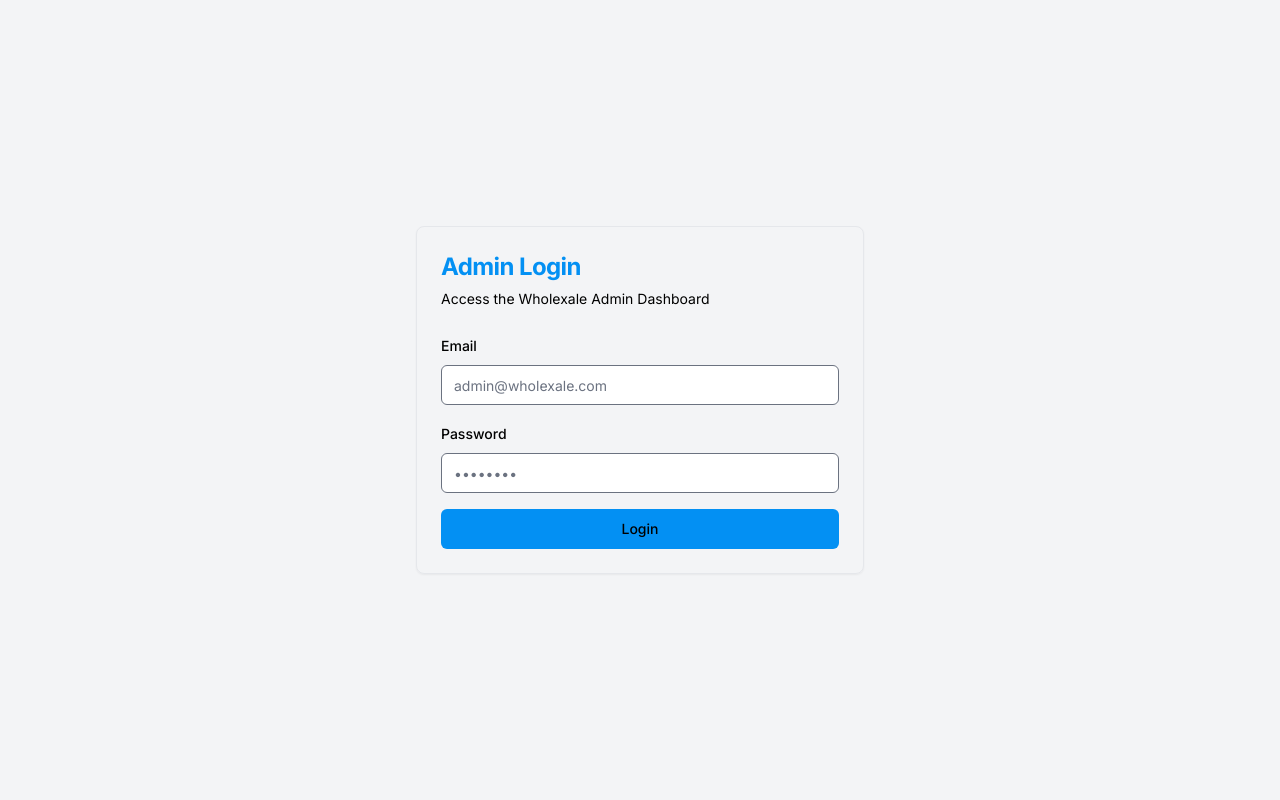
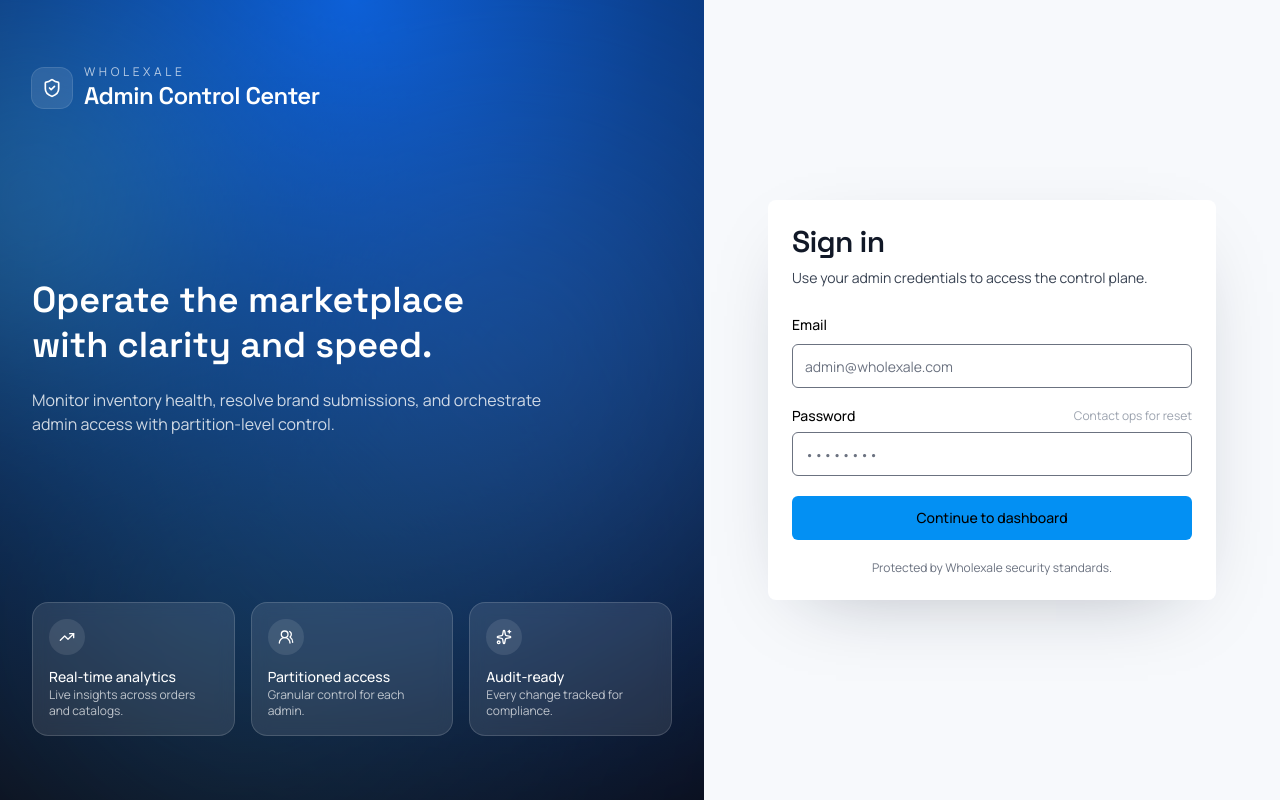
Before and after one commit to shannu2342/wholeaxle, a Next.js app in the folder admin-web/: page /admin/login in a window 1280 px wide. Built offline with nearby package versions, Linux system fonts and the light colour scheme; no server answers.

Commit message:
Enhance admin functionality

```diff
--- a/admin-web/src/app/admin/login/page.tsx
+++ b/admin-web/src/app/admin/login/page.tsx
@@ -7,6 +7,7 @@
 import { Label } from '@/components/ui/label'
 import { Card, CardContent, CardDescription, CardHeader, CardTitle } from '@/components/ui/card'
 import { adminApi } from '@/lib/api'
+import { ShieldCheck, Sparkles, TrendingUp, Users2 } from 'lucide-react'
 
 export default function AdminLoginPage() {
     const [email, setEmail] = useState('')
@@ -48,14 +49,72 @@
     }
 
     return (
-        <div className="flex min-h-screen items-center justify-center bg-gray-100 p-4">
-            <Card className="w-full max-w-md">
-                <CardHeader>
-                    <CardTitle className="text-2xl font-bold text-primary">Admin Login</CardTitle>
-                    <CardDescription>Access the Wholexale Admin Dashboard</CardDescription>
+        <div className="min-h-screen bg-[var(--surface-0)]">
+            <div className="relative grid min-h-screen grid-cols-1 lg:grid-cols-[1.1fr_0.9fr]">
+                <div className="relative overflow-hidden bg-[radial-gradient(circle_at_top,#0B5ED7_0%,#0A3E8C_35%,#0B1020_100%)] px-8 py-16 text-white">
+                    <div className="absolute inset-0 opacity-30">
+                        <div className="absolute -left-32 top-10 h-80 w-80 rounded-full bg-cyan-300 blur-[120px]" />
+                        <div className="absolute right-0 top-40 h-96 w-96 rounded-full bg-blue-400 blur-[140px]" />
+                        <div className="absolute bottom-10 left-24 h-72 w-72 rounded-full bg-emerald-300 blur-[160px]" />
+                    </div>
+
+                    <div className="relative z-10 flex h-full flex-col justify-between gap-16">
+                        <div className="flex items-center gap-3">
+                            <div className="flex h-10 w-10 items-center justify-center rounded-xl bg-white/10 ring-1 ring-white/20">
+                                <ShieldCheck className="h-5 w-5 text-white" />
+                            </div>
+                            <div>
+                                <p className="text-xs uppercase tracking-[0.3em] text-white/70">Wholexale</p>
+                                <h1 className="font-display text-2xl font-semibold tracking-tight">Admin Control Center</h1>
+                            </div>
+                        </div>
+
+                        <div className="max-w-lg space-y-5">
+                            <h2 className="font-display text-4xl font-semibold leading-tight">
+                                Operate the marketplace with clarity and speed.
+                            </h2>
+                            <p className="text-base text-white/80">
+                                Monitor inventory health, resolve brand submissions, and orchestrate admin access with
+                                partition-level control.
+                            </p>
+                        </div>
+
+                        <div className="grid gap-4 sm:grid-cols-3">
+                            <div className="rounded-2xl border border-white/15 bg-white/10 p-4 backdrop-blur">
+                                <div className="mb-3 flex h-9 w-9 items-center justify-center rounded-full bg-white/10">
+                                    <TrendingUp className="h-4 w-4" />
+                                </div>
+                                <p className="text-sm font-medium">Real-time analytics</p>
+                                <p className="text-xs text-white/70">Live insights across orders and catalogs.</p>
+                            </div>
+                            <div className="rounded-2xl border border-white/15 bg-white/10 p-4 backdrop-blur">
+                                <div className="mb-3 flex h-9 w-9 items-center justify-center rounded-full bg-white/10">
+                                    <Users2 className="h-4 w-4" />
+                                </div>
+                                <p className="text-sm font-medium">Partitioned access</p>
+                                <p className="text-xs text-white/70">Granular control for each admin.</p>
+                            </div>
+                            <div className="rounded-2xl border border-white/15 bg-white/10 p-4 backdrop-blur">
+                                <div className="mb-3 flex h-9 w-9 items-center justify-center rounded-full bg-white/10">
+                                    <Sparkles className="h-4 w-4" />
+                                </div>
+                                <p className="text-sm font-medium">Audit-ready</p>
+                                <p className="text-xs text-white/70">Every change tracked for compliance.</p>
+                            </div>
+                        </div>
+                    </div>
+                </div>
+
+                <div className="flex items-center justify-center px-6 py-12 lg:px-10">
+                    <Card className="w-full max-w-md border-none bg-[var(--surface-1)] shadow-[0_24px_80px_-40px_rgba(15,23,42,0.35)]">
+                        <CardHeader className="space-y-2">
+                            <CardTitle className="font-display text-3xl text-[var(--ink-900)]">Sign in</CardTitle>
+                            <CardDescription className="text-[var(--ink-700)]">
+                                Use your admin credentials to access the control plane.
+                            </CardDescription>
                         </CardHeader>
                         <CardContent>
-                    <form onSubmit={handleSubmit} className="space-y-4">
+                            <form onSubmit={handleSubmit} className="space-y-5">
                                 <div className="space-y-2">
                                     <Label htmlFor="email">Email</Label>
                                     <Input
@@ -65,10 +124,14 @@
                                         value={email}
                                         onChange={(e: ChangeEvent<HTMLInputElement>) => setEmail(e.target.value)}
                                         required
+                                        className="h-11 bg-white"
                                     />
                                 </div>
                                 <div className="space-y-2">
+                                    <div className="flex items-center justify-between">
                                         <Label htmlFor="password">Password</Label>
+                                        <span className="text-xs text-gray-400">Contact ops for reset</span>
+                                    </div>
                                     <Input
                                         id="password"
                                         type="password"
@@ -76,17 +139,25 @@
                                         value={password}
                                         onChange={(e: ChangeEvent<HTMLInputElement>) => setPassword(e.target.value)}
                                         required
+                                        className="h-11 bg-white"
                                     />
                                 </div>
                                 {error && (
-                            <p className="text-sm font-medium text-destructive">{error}</p>
+                                    <div className="rounded-md border border-red-200 bg-red-50 px-3 py-2 text-xs font-medium text-red-700">
+                                        {error}
+                                    </div>
                                 )}
-                        <Button type="submit" className="w-full" disabled={loading}>
-                            {loading ? 'Logging in...' : 'Login'}
+                                <Button type="submit" className="h-11 w-full" disabled={loading}>
+                                    {loading ? 'Signing in...' : 'Continue to dashboard'}
                                 </Button>
+                                <p className="text-center text-xs text-gray-500">
+                                    Protected by Wholexale security standards.
+                                </p>
                             </form>
                         </CardContent>
                     </Card>
                 </div>
+            </div>
+        </div>
     )
 }
--- a/admin-web/src/app/globals.css
+++ b/admin-web/src/app/globals.css
@@ -6,6 +6,11 @@
     --primary-color: #0390F3;
     --primary-dark: #027BC9;
     --primary-light: #E5F4FF;
+    --navy-900: #0B1020;
+    --ink-900: #111827;
+    --ink-700: #374151;
+    --surface-0: #F7F9FC;
+    --surface-1: #FFFFFF;
     --secondary-color: #10B981;
     --danger-color: #EF4444;
     --warning-color: #F59E0B;
@@ -15,6 +20,15 @@
 
 body {
     @apply bg-gray-50;
+    font-family: var(--font-body);
+}
+
+.font-display {
+    font-family: var(--font-display);
+}
+
+.font-body {
+    font-family: var(--font-body);
 }
 
 /* Custom scrollbar */
--- a/admin-web/src/app/layout.tsx
+++ b/admin-web/src/app/layout.tsx
@@ -1,8 +1,16 @@
 import type { Metadata } from 'next'
-import { Inter } from 'next/font/google'
+import { Manrope, Space_Grotesk } from 'next/font/google'
 import './globals.css'
 
-const inter = Inter({ subsets: ['latin'] })
+const manrope = Manrope({
+    subsets: ['latin'],
+    variable: '--font-body',
+})
+
+const spaceGrotesk = Space_Grotesk({
+    subsets: ['latin'],
+    variable: '--font-display',
+})
 
 export const metadata: Metadata = {
     title: 'Wholexale Admin Dashboard',
@@ -16,7 +24,7 @@
 }) {
     return (
         <html lang="en">
-            <body className={inter.className}>{children}</body>
+            <body className={`${manrope.variable} ${spaceGrotesk.variable} font-body`}>{children}</body>
         </html>
     )
 }
--- a/admin-web/src/components/admin/AdminDashboard.tsx
+++ b/admin-web/src/components/admin/AdminDashboard.tsx
@@ -19,45 +19,28 @@
 type BadgeVariant = "default" | "secondary" | "destructive" | "success" | "warning" | "outline"
 type BrandRequestSlice = { name: string; value: number }
 
-// Mock data - will be replaced with API calls
-const mockDashboardData = {
+const emptyDashboardData = {
     stats: {
-        totalUsers: 320,
-        totalProducts: 1250,
-        pendingAuthorizations: 5,
-        lowStockItems: 23,
-        totalBrands: 15,
-        totalStockValue: 500000,
-        stockTurnoverRate: 2.5,
+        totalUsers: 0,
+        totalProducts: 0,
+        pendingAuthorizations: 0,
+        lowStockItems: 0,
+        totalBrands: 0,
+        totalStockValue: 0,
+        stockTurnoverRate: 0,
     },
-    recentActivity: [
-        { id: 1, type: 'brand', message: 'New brand authorization submitted', time: '2 hours ago' },
-        { id: 2, type: 'inventory', message: 'Low stock alert for Cotton Palazzo', time: '4 hours ago' },
-        { id: 3, type: 'approval', message: 'Brand authorization approved: Nike', time: '1 day ago' },
-        { id: 4, type: 'upload', message: 'Bulk upload completed: 150 products', time: '2 days ago' },
-    ],
-    brandApplications: [
-        { id: 1, brandName: 'Nike', status: 'pending_review', submittedAt: '2024-01-15' },
-        { id: 2, brandName: 'Adidas', status: 'approved', submittedAt: '2024-01-10' },
-        { id: 3, brandName: 'Puma', status: 'rejected', submittedAt: '2024-01-05' },
-    ],
-    inventoryAlerts: [
-        { id: 1, sku: 'WP-001', message: 'Low stock: Cotton Palazzo', severity: 'high' },
-        { id: 2, sku: 'WP-002', message: 'Stock threshold reached: Denim Jeans', severity: 'medium' },
-    ],
+    recentActivity: [],
+    brandApplications: [],
+    inventoryAlerts: [],
     charts: {
-        brandRequests: [
-            { name: 'Pending', value: 5 },
-            { name: 'Approved', value: 15 },
-            { name: 'Rejected', value: 2 },
-        ],
+        brandRequests: [],
     },
 }
 
 export default function AdminDashboard() {
     const router = useRouter()
     const [activeTab, setActiveTab] = useState('overview')
-    const [dashboardData, setDashboardData] = useState(mockDashboardData)
+    const [dashboardData, setDashboardData] = useState(emptyDashboardData)
     const [loading, setLoading] = useState(true)
     const [lastUpdatedAt, setLastUpdatedAt] = useState<string | null>(null)
 
@@ -69,26 +52,26 @@
                 const response = await adminApi.getDashboard()
 
                 const dashboard = (response?.data?.dashboard || null) as
-                    | (Partial<typeof mockDashboardData> & {
-                        stats?: Partial<typeof mockDashboardData.stats>
-                        charts?: Partial<typeof mockDashboardData.charts>
+                    | (Partial<typeof emptyDashboardData> & {
+                        stats?: Partial<typeof emptyDashboardData.stats>
+                        charts?: Partial<typeof emptyDashboardData.charts>
                     })
                     | null
                 if (dashboard) {
                     setDashboardData({
-                        ...mockDashboardData,
+                        ...emptyDashboardData,
                         ...dashboard,
-                        stats: { ...mockDashboardData.stats, ...(dashboard.stats || {}) },
-                        charts: { ...mockDashboardData.charts, ...(dashboard.charts || {}) },
+                        stats: { ...emptyDashboardData.stats, ...(dashboard.stats || {}) },
+                        charts: { ...emptyDashboardData.charts, ...(dashboard.charts || {}) },
                     })
                     setLastUpdatedAt(new Date().toISOString())
                 } else {
-                    setDashboardData(mockDashboardData)
+                    setDashboardData(emptyDashboardData)
                     setLastUpdatedAt(new Date().toISOString())
                 }
             } catch (error) {
                 console.error('Failed to fetch dashboard data:', error)
-                setDashboardData(mockDashboardData)
+                setDashboardData(emptyDashboardData)
                 setLastUpdatedAt(new Date().toISOString())
             } finally {
                 setLoading(false)
```
Also changed, not shown: admin-web/src/app/admin/brands/page.tsx (+5 -5 lines), 1 other file (tests, documents, lock files or other folders). Lines whose indentation alone changed are shown as unchanged.
